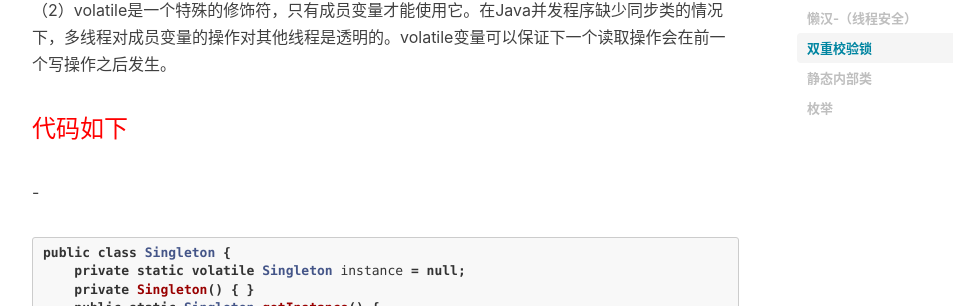
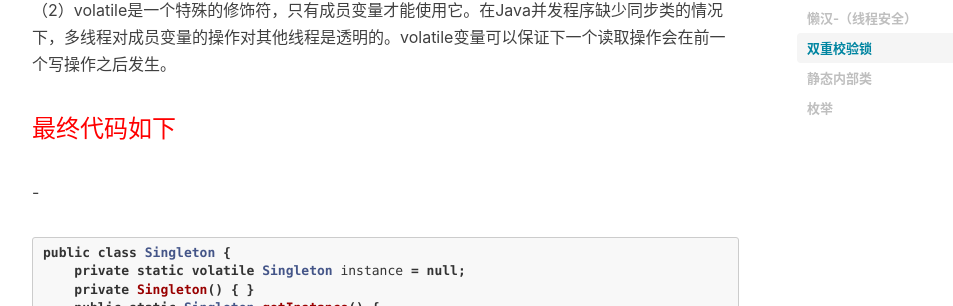
Before and after one commit to JiangKunZhang/JiangKunZhang.github.io, a Jekyll site: the page built from _posts/2020-06-22-单例模式.md, in a window 1280 px wide and 900 px high, scrolled down 3274 px. Shown: the part 146-452 px from the top of the window, without its empty margins (233-1186 px from the left). Built offline with Jekyll 4.4.1, drawn with Linux system fonts in a browser that asks for light colours; nearby versions of some CDN libraries; comment, search, counter and statistics services are not loaded.

Commit message:
2020-06-22-单例模式

````diff
--- a/_posts/2020-06-22-单例模式.md
+++ b/_posts/2020-06-22-单例模式.md
@@ -132,9 +132,8 @@ JDK5的修正：以上是双重校验锁失效的原因，不过在JDK1.5之后
    （2）volatile是一个特殊的修饰符，只有成员变量才能使用它。在Java并发程序缺少同步类的情况下，多线程对成员变量的操作对其他线程是透明的。volatile变量可以保证下一个读取操作会在前一个写操作之后发生。
 
 
-<font size = "5" color = "red">代码如下</font>
+<font size = "5" color = "red">最终代码如下</font>
 -
-
 
 ```java
 public class Singleton {
````
